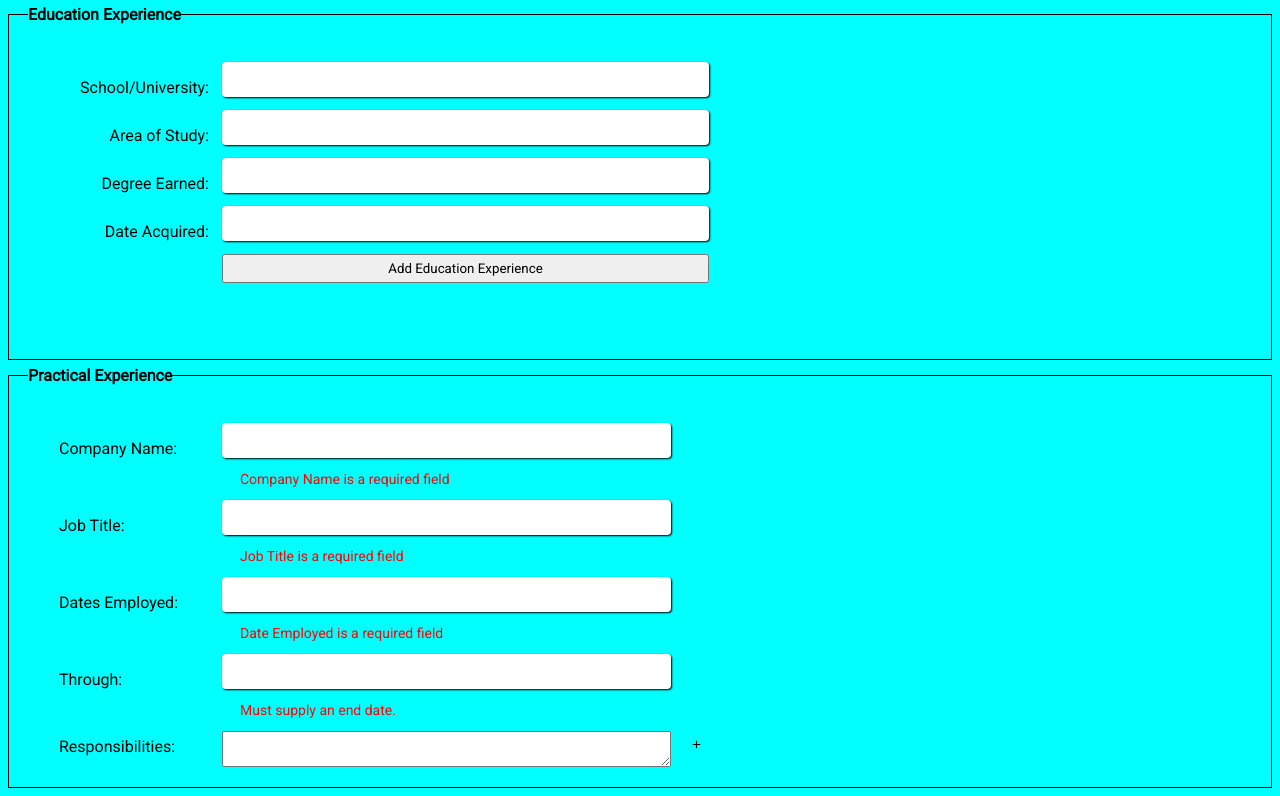
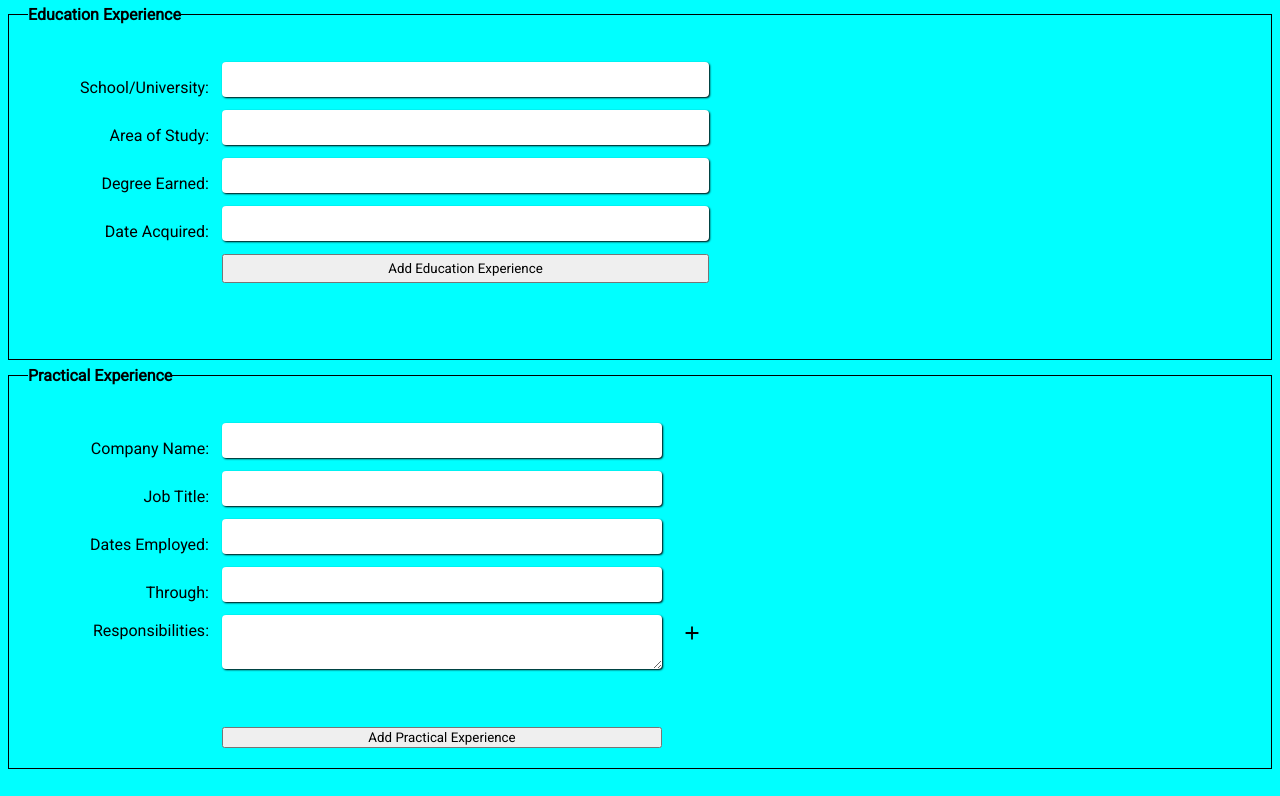
Before and after one commit to gitdingus/cv-application, a React app: page / in a window 1280 px wide. Shown: the part 300-1096 px from the top of the page. Built offline with nearby package versions, Linux system fonts and the light colour scheme.

Commit message:
Check for valid input

```diff
--- a/src/components/app.css
+++ b/src/components/app.css
@@ -24,7 +24,8 @@
 }
 
 .cv-section input,
-.cv-section select {
+.cv-section select,
+.cv-section textarea {
   background-color: white;
   border: 0;
   box-shadow: 1px 1px 2px black;
--- a/src/components/practical-experience/Edit.jsx
+++ b/src/components/practical-experience/Edit.jsx
@@ -1,66 +1,265 @@
 import React from 'react';
+import { v4 as uuidv4 } from 'uuid';
 import styles from './edit.module.css';
 import addButton from '../plus.svg';
+import editButton from '../edit.svg';
+import trashButton from '../trash-can-outline.svg';
 
 class Edit extends React.Component {
+  constructor(props) {
+    super(props);
+
+    this.companyNameInput = React.createRef();
+    this.jobTitleInput = React.createRef();
+    this.beginDateInput = React.createRef();
+    this.endDateInput = React.createRef();
+    this.responsibilitesTextArea = React.createRef();
+    this.state = {
+      companyName: '',
+      jobTitle: '',
+      beginDate: '',
+      endDate: '',
+      responsibility: '',
+      responsibilities: [],
+      invalidCompanyName: false,
+      invalidJobTitle: false,
+      invalidBeginDate: false,
+      invalidEndDate: false,
+      responsibilitiesEmpty: false,
+    };
+
+    this.addResponsibility = this.addResponsibility.bind(this);
+    this.addExperience = this.addExperience.bind(this);
+  }
+
+  inputChanged(field, target) {
+    this.setState({
+      [field]: target.value,
+    });
+
+    switch (field) {
+      case 'companyName':
+        this.setState({
+          invalidCompanyName: !target.checkValidity(),
+        });
+        break;
+      case 'jobTitle':
+        this.setState({
+          invalidJobTitle: !target.checkValidity(),
+        });
+        break;
+      case 'beginDate':
+        this.setState({
+          invalidBeginDate: !target.checkValidity(),
+        });
+        break;
+      case 'endDate':
+        this.setState({
+          invalidEndDate: !target.checkValidity(),
+        });
+        break;
+      default: break;
+    }
+  }
+
+  addResponsibility() {
+    const { responsibility } = this.state;
+    const newResponsibility = {
+      uuid: uuidv4(),
+      responsibility,
+    };
+    this.setState((prevState) => ({
+      responsibilities: prevState.responsibilities.concat([newResponsibility]),
+      responsibility: '',
+      responsibilitiesEmpty: false,
+    }));
+
+    this.responsibilitesTextArea.current.focus();
+  }
+
+  addExperience() {
+    const {
+      responsibilities,
+    } = this.state;
+
+    let problems = false;
+    if (this.companyNameInput.current.checkValidity() !== true) {
+      this.setState({
+        invalidCompanyName: true,
+      });
+      problems = true;
+    }
+    if (this.jobTitleInput.current.checkValidity() !== true) {
+      this.setState({
+        invalidJobTitle: true,
+      });
+      problems = true;
+    }
+    if (this.beginDateInput.current.checkValidity() !== true) {
+      this.setState({
+        invalidBeginDate: true,
+      });
+      problems = true;
+    }
+    if (this.endDateInput.current.checkValidity() !== true) {
+      this.setState({
+        invalidEndDate: true,
+      });
+      problems = true;
+    }
+    if (responsibilities.length <= 0) {
+      this.setState({
+        responsibilitiesEmpty: true,
+      });
+      problems = true;
+    }
+
+    if (problems === true) {
+      return;
+    }
+
+    console.log('valid bingbong');
+  }
+
   render() {
+    const {
+      companyName,
+      jobTitle,
+      beginDate,
+      endDate,
+      responsibility,
+      responsibilities,
+      invalidCompanyName,
+      invalidJobTitle,
+      invalidBeginDate,
+      invalidEndDate,
+      responsibilitiesEmpty,
+    } = this.state;
     return (
       <div>
         <form className={styles.practicalExperienceForm}>
           <label htmlFor="company-name">Company Name:</label>
-          <input id="company-name" type="text" />
+          <input
+            id="company-name"
+            ref={this.companyNameInput}
+            type="text"
+            value={companyName}
+            onChange={(e) => { this.inputChanged('companyName', e.target); }}
+            required
+          />
           <div
             className={
               `
                 ${styles.error}
-                ${(true === true) ? styles.active : ''} // change when adding validation
+                ${(invalidCompanyName === true) ? styles.active : ''} // change when adding validation
               `
             }
           >
             Company Name is a required field
           </div>
           <label htmlFor="job-title">Job Title:</label>
-          <input id="job-title" type="text" />
+          <input
+            id="job-title"
+            ref={this.jobTitleInput}
+            type="text"
+            value={jobTitle}
+            onChange={(e) => { this.inputChanged('jobTitle', e.target); }}
+            required
+          />
           <div
             className={
               `
                 ${styles.error}
-                ${(true === true) ? styles.active : ''} // change when adding validation
+                ${(invalidJobTitle === true) ? styles.active : ''} // change when adding validation
               `
             }
           >
             Job Title is a required field
           </div>
           <label htmlFor="date-begin">Dates Employed:</label>
-          <input id="date-begin" type="text" />
+          <input
+            id="date-begin"
+            ref={this.beginDateInput}
+            type="text"
+            value={beginDate}
+            onChange={(e) => { this.inputChanged('beginDate', e.target); }}
+            required
+          />
           <div
             className={
               `
                 ${styles.error}
-                ${(true === true) ? styles.active : ''}  // change when adding validation
+                ${(invalidBeginDate === true) ? styles.active : ''}  // change when adding validation
               `
             }
           >
             Date Employed is a required field
           </div>
           <label htmlFor="date-end ">Through:</label>
-          <input id="date-end" type="text" />
+          <input
+            id="date-end"
+            ref={this.endDateInput}
+            type="text"
+            value={endDate}
+            onChange={(e) => { this.inputChanged('endDate', e.target); }}
+            required
+          />
           <div
             className={
               `
                 ${styles.error}
-                ${(true === true) ? styles.active : ''}  // change when adding validation
+                ${(invalidEndDate === true) ? styles.active : ''}  // change when adding validation
               `
             }
           >
             Must supply an end date.
           </div>
           <label className={styles.responsibilitiesLabel} htmlFor="responsibilities">Responsibilities:</label>
-          <textarea id="responsibilities" />
-          <button className={`svg-button ${styles.addResponsibilitiesButton}`} type="button"><img src={addButton} alt="Add Experience" /></button>
+          <textarea
+            id="responsibilities"
+            ref={this.responsibilitesTextArea}
+            value={responsibility}
+            onChange={(e) => { this.inputChanged('responsibility', e.target); }}
+          />
+          <button
+            className={`svg-button ${styles.addResponsibilitiesButton}`}
+            type="button"
+            onClick={this.addResponsibility}
+          >
+            <img src={addButton} alt="Add Experience" />
+          </button>
+          <ul className={styles.responsibilities}>
+            {
+              responsibilities.map((x) => (
+                <li key={x.uuid} className={styles.responsibility}>
+                  {x.responsibility}
+                  <button className="svg-button" type="button"><img src={editButton} alt="Edit Responsibility" /></button>
+                  <button className="svg-button" type="button"><img src={trashButton} alt="Remove Responsibility" /></button>
+                </li>
+              ))
+            }
+          </ul>
+          <div
+            className={
+              `
+                ${styles.error}
+                ${(responsibilitiesEmpty === true) ? styles.active : ''}  // change when adding validation
+              `
+            }
+          >
+            Must enter at least one responsibility
+          </div>
+          <button
+            className={styles.addExperienceButton}
+            type="button"
+            onClick={this.addExperience}
+          >
+            Add Practical Experience
+          </button>
         </form>
+
       </div>
-    )
+    );
   }
 }
 
--- a/src/components/practical-experience/edit.module.css
+++ b/src/components/practical-experience/edit.module.css
@@ -1,6 +1,6 @@
 .practicalExperienceForm {
   display: grid;
-  grid-template-columns: 150px 1fr 25px;
+  grid-template-columns: 150px 1fr auto;
   gap: 13px;
 
   align-items: end;
@@ -9,6 +9,7 @@
 
 .practicalExperienceForm label {
   grid-column: 1 / 2;
+  text-align: right;
 }
 
 .practicalExperienceForm .responsibilitiesLabel {
@@ -21,15 +22,25 @@
   margin-top: 6px;
 }
 
+.practicalExperienceForm .responsibilities {
+  grid-column: 2 / 3;
+}
+
+.practicalExperienceForm .responsibility {
+  display: grid;
+  grid-template-columns: 1fr auto auto;
+}
+
+.practicalExperienceForm .addExperienceButton{
+  grid-column: 2 / 3;
+}
+
 .practicalExperienceForm .error{
   grid-column: 2 / 3;
   color: rgba(255, 0, 0, 1);
   font-size: 14px;
   margin-left: 18px;
-  /*
-    uncomment when programming error checking
-    display: none;
-  */
+  display: none;
 
 }
 
```
